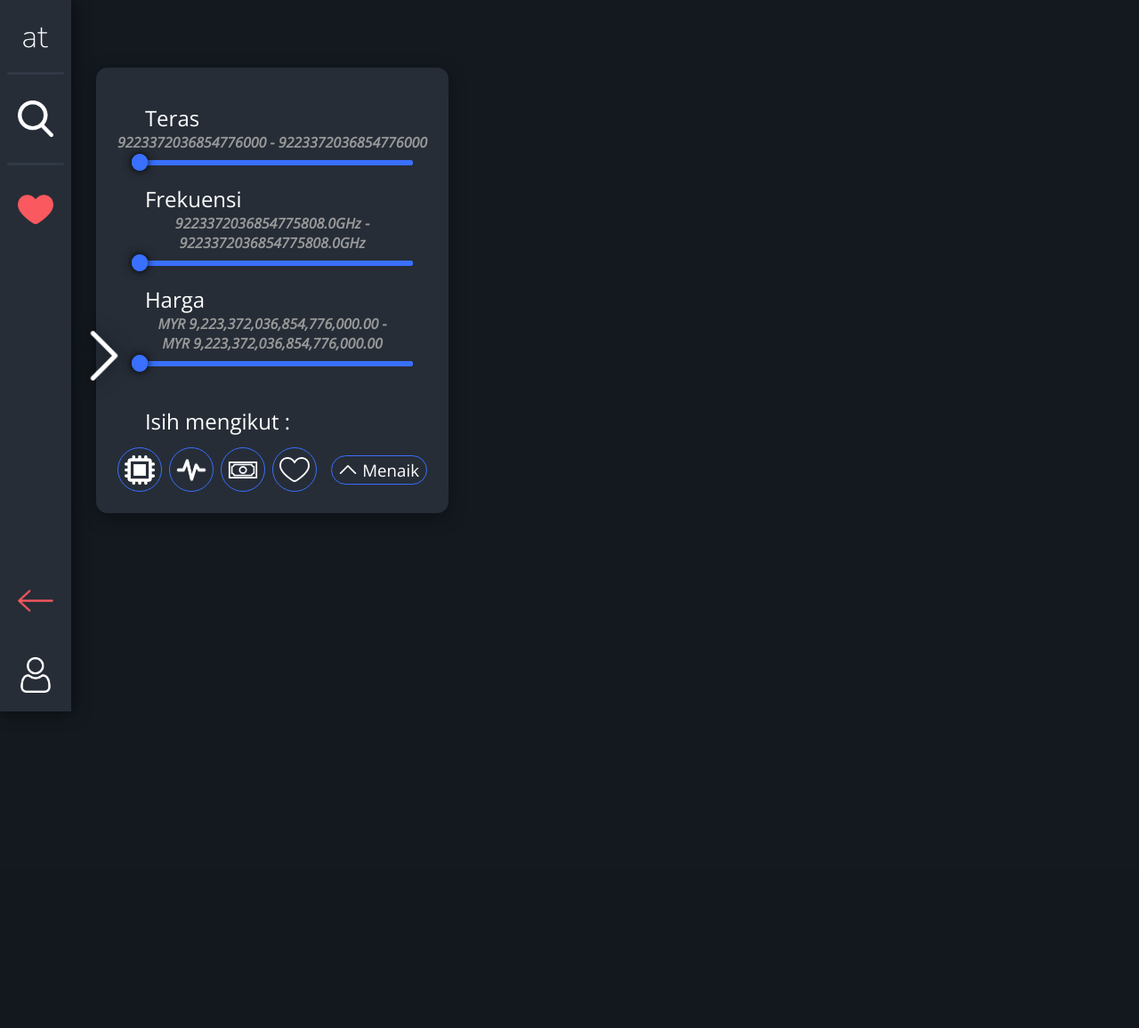
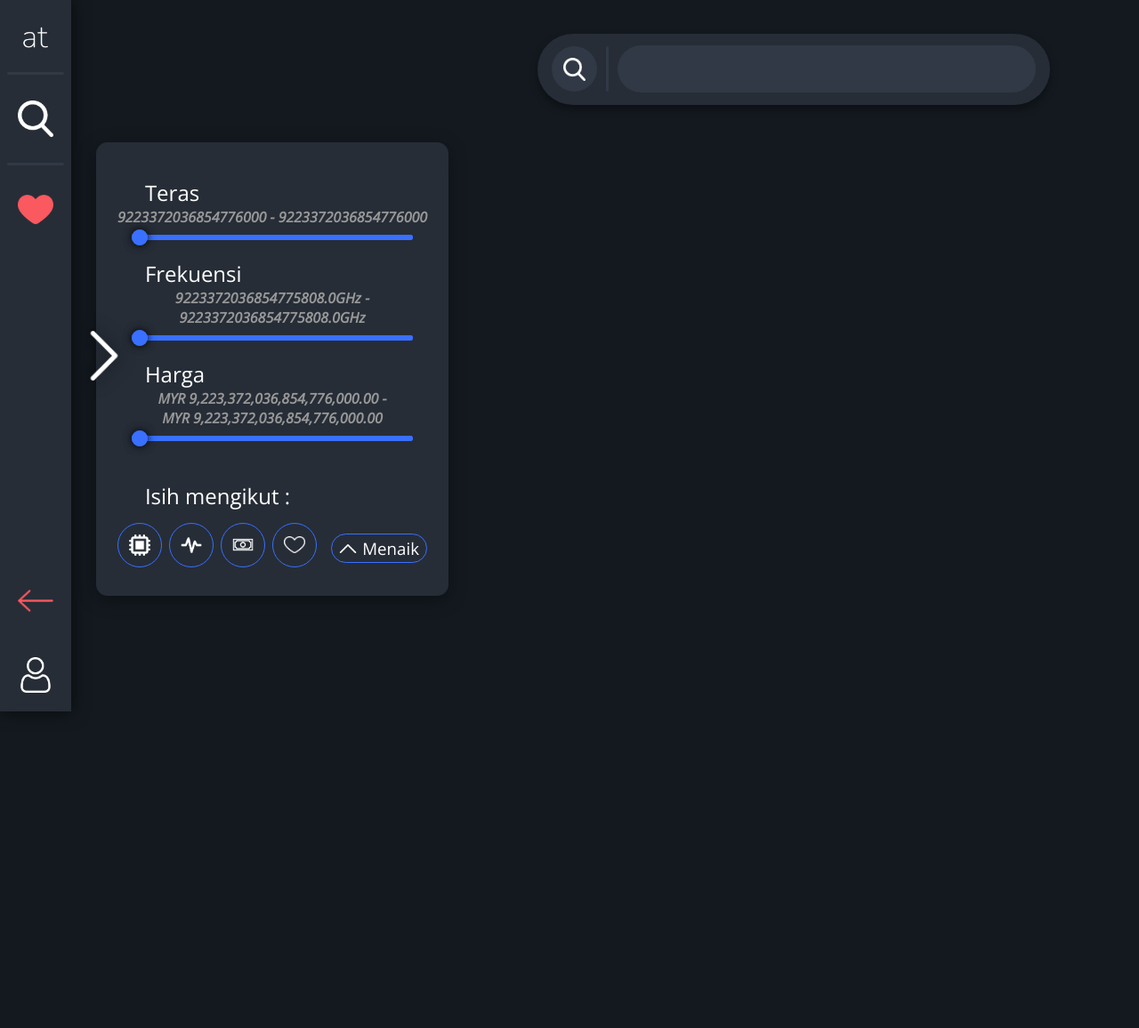
Before and after one commit to Asianerd/SK_astatine, a PHP site: page / in a window 1280 px wide. Shown: the whole page at 89% size. Before the commit the page ends 800 px from the top, so only its background shows below. Run offline with PHP 8.4, Linux system fonts and the light colour scheme; data that the repository does not hold is empty; some web fonts are replaced.

Commit message:
Search bar implementation

```diff
--- a/index.php
+++ b/index.php
@@ -2,7 +2,6 @@
 <html>
     <head>
         <title>Astatine.eshop</title>
-        <script type="text/javascript" src="https://code.jquery.com/jquery-3.6.0.min.js"></script>
         <link rel="icon" type="image/x-icon" href="/favicon.ico">
         <link rel="stylesheet" href="./styles/style.css">
         <link rel="stylesheet" href="./styles/homepage.css">
@@ -22,8 +21,10 @@
         ?>
     </head>
     <body>
-        <div id="prefab_header"></div>
-        <div id="prefab_login_popup" aria-label="inactive"></div>
+        <!-- <div id="prefab_header"></div> -->
+        <?php include './prefabs/sidebar.php'; ?>
+        <!-- <div id="prefab_login_popup" aria-label="inactive"></div> -->
+        <?php include './prefabs/login_popup.html'; ?>
         <!-- <img src="/assets/outrun.gif" id="background-image"> -->
         <!-- <div id="prefab_item_filter"></div> -->
         <div id="content-parent">
@@ -130,8 +131,27 @@
                     </div>
                 </div>
             </div>
-            <div class="item-container" style="width:60%;">
-                <!-- all cpu entities are here -->
+            <div style="width:60%;">
+                <div id="search-bar">
+                    <div id="image-container">
+                        <img src="./assets/logos/search.png">
+                    </div>
+                    <hr>
+                    <input class="typing-effect" data-period="2000" data-rotate='<?php
+                    $cpu_names = [];
+
+                    foreach (Item::$collection as $cpu) {
+                        array_push($cpu_names, "\"{$cpu->name}\"");
+                    }
+
+                    shuffle($cpu_names);
+
+                    echo '['.implode(',', $cpu_names).']';
+                    ?>' type="text">
+                </div>
+                <div class="query-result">
+                    <!-- all cpu entities + extra info are here -->
+                </div>
             </div>
         </div>
         <div style="height:50vh;"></div>
--- a/styles/homepage.css
+++ b/styles/homepage.css
@@ -1,9 +1,10 @@
 #content-parent {
     width:calc(100% - var(--sidebar-closed-width));
+    min-height: calc((2 * var(--entity-height)) + 1cm);
     margin:0;
     margin-left:var(--sidebar-closed-width);
     padding:0;
-    margin-top:2cm;
+    margin-top:1cm;
 
     display:flex;
     justify-content:space-evenly;
@@ -17,3 +18,92 @@
     height:100%;
     width:100%;
 }
+
+/* #region Search bar */
+#content-parent #search-bar {
+    display:flex;
+    text-align: left;
+    align-items: center;
+    height:4em;
+
+    margin:0 10% 2em 10%;
+    padding:0.5em 1em;
+
+    background:var(--background-secondary);
+    border-radius:10000px;
+
+    filter:drop-shadow(0 5px 5px #0005);
+}
+
+#content-parent #search-bar hr {
+    height: 80%;
+    width: 4px;
+
+    margin:0 0.6em;
+    padding:0;
+
+    border-width: 0;
+    background: var(--border-color);
+    border-radius: 100px;
+}
+
+#content-parent #search-bar #image-container {
+    display:flex;
+    justify-content: center;
+    align-items: center;
+
+    background:var(--border-color);
+    height:80%;
+    aspect-ratio: 1;
+
+    margin:0;
+    padding:0;
+
+    border-radius:1000px;
+
+    user-select: none;
+}
+
+#content-parent #image-container img {
+    height:50%;
+    aspect-ratio: 1;
+
+    transition-duration:0.3s;
+}
+
+#content-parent #search-bar input {
+    width: 100%;
+    height:80%;
+    font-size:2em;
+    font-family: 'Nunito', sans-serif;
+    font-weight: lighter;
+
+    background-color:var(--border-color);
+    color:white;
+
+    padding-left:1ch;
+
+    border:none;
+    border-radius:1000px;
+
+    transition-duration:0.3s;
+
+    transition-timing-function: ease;
+}
+
+/* #region search button */
+#content-parent #image-container {
+    cursor:pointer;
+
+    transition-duration:0.3s;
+}
+
+#content-parent #image-container:hover {
+    filter:drop-shadow(0 0 5px #0005);
+}
+
+#content-parent #image-container:hover img {
+    transform:rotateZ(360deg);
+}
+/* #endregion */
+/* #endregion */
--- a/styles/style.css
+++ b/styles/style.css
@@ -58,6 +58,9 @@ Ubuntu
 
     --sidebar-opened-width : 40ch;
     --sidebar-closed-width : 10ch;
+
+    --entity-height: 9cm;
+    --entity-width: 10cm;
 }
 
 
@@ -483,13 +486,14 @@ h1, h2, h3 {
 } */
 
 .item-filter #sort-types {
-    display:flex;
+    /* display:flex; */
     /* grid-template-columns: auto auto auto auto;
     row-gap: 0.5em;
     column-gap:0.5em; */
-    justify-content: center;
+    /* justify-content: center;
     align-items: center;
-    flex-direction: row;
+    flex-direction: row; */
+    justify-content: left;
 
     cursor:pointer;
 }
@@ -499,7 +503,10 @@ h1, h2, h3 {
     justify-content: center;
     align-items: center;
 
+    float:left;
+
     margin-left:0.5em;
+    margin-bottom:0.5em;
 
     height:3em;
     aspect-ratio: 1;
@@ -513,7 +520,7 @@ h1, h2, h3 {
 }
 
 .item-filter #sort-types img {
-    height:70%;
+    height:50%;
     aspect-ratio: 1;
     object-fit:contain;
 
@@ -705,6 +712,18 @@ a {
 
     justify-content: center;
 }
+
+.query-result h3#query-count {
+    color:var(--border-color);
+    font-style:italic;
+    margin-top:2em;
+}
+
+.query-result h1#empty-query {
+    color:white;
+
+    margin:5ch 0 5ch 0;
+}
 /* #endregion */
 
 /* #region Entity (depreciated) */
@@ -827,8 +846,8 @@ Ubuntu */
     color:white;
 
     background:black;
-    height:9cm;
-    width:10cm;
+    height:var(--entity-height);
+    width:var(--entity-width);
 
     border-style:solid;
     border-width:2px;
```
Also changed, not shown: server/fetch_cpu.php (+111 -54 lines).
